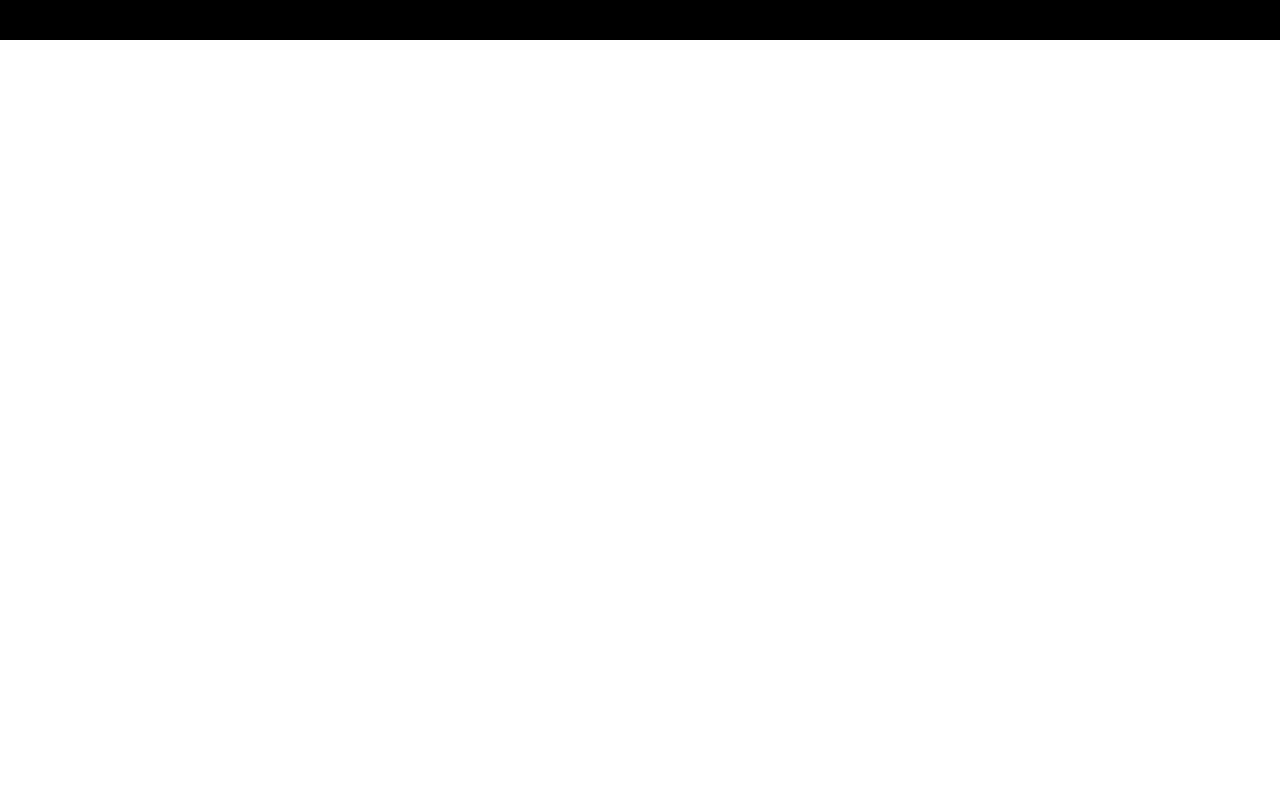
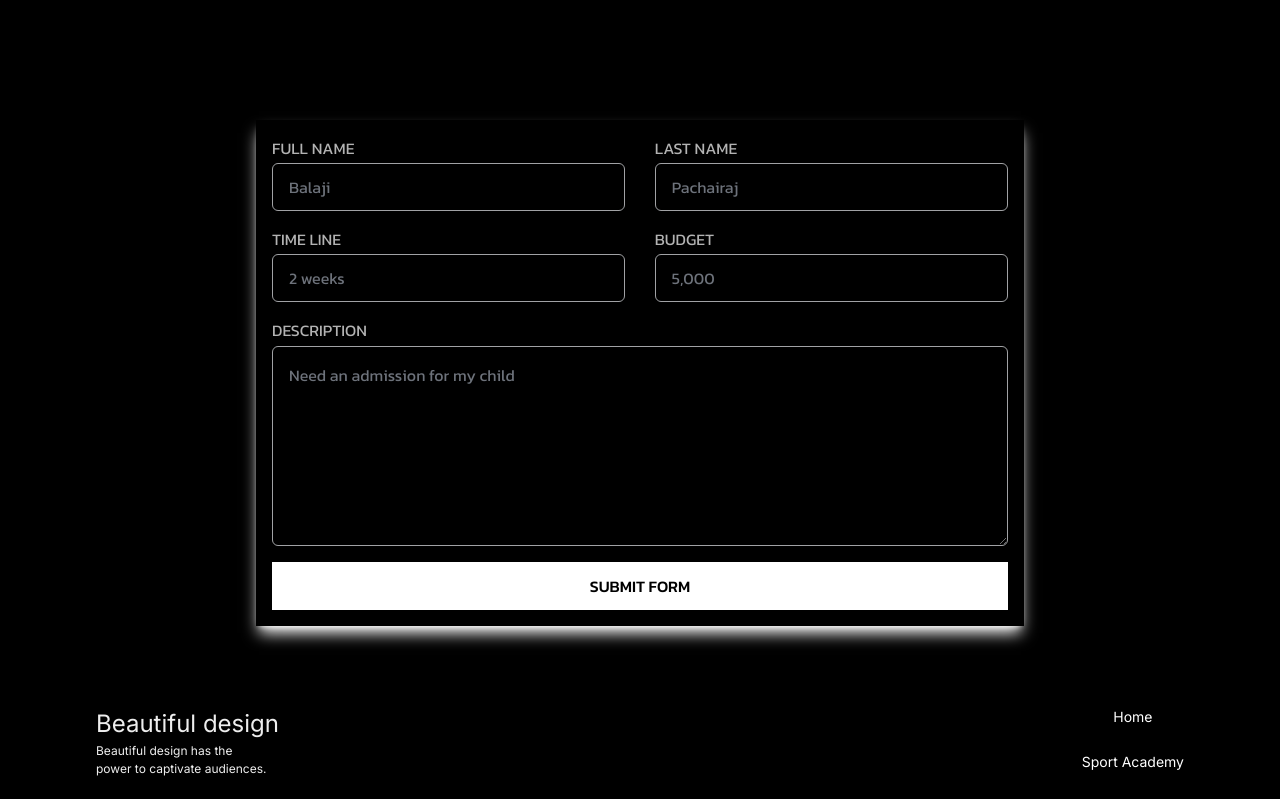
Before and after one commit to Balaji-Pachairaj/vrikshaschool2, a React (Vite) app in the folder frontend/: page /contact in a window 1280 px wide. Before the commit this address had no page. Shown: the part 520-1319 px from the top of the page. Before the commit the page ends 800 px from the top, so only its background shows below. Built offline with nearby package versions, Linux system fonts and the light colour scheme.

Commit message:
feat : Contact Form Fe complete

```diff
--- a/frontend/src/App.jsx
+++ b/frontend/src/App.jsx
@@ -21,6 +21,7 @@ import Content from "./discover/Content";
 import Sports from "./curricular/Sports";
 import NavBar from "./pages/NavBar";
 import FooterSection from "./pages/FooterSection";
+import ContactUs from "./pages/ContactUs";
 
 const router = createBrowserRouter([
   {
@@ -77,6 +78,7 @@ const router = createBrowserRouter([
     element: <SportAcademy />,
   },
   { path: "/admission", element: <></> },
+  { path: "/contact", element: <ContactUs /> },
 ]);
 
 function App() {
--- /dev/null
+++ b/frontend/src/pages/ContactUs.jsx
@@ -0,0 +1,99 @@
+import React from "react";
+import NavBar from "./NavBar";
+
+const ContactUs = () => {
+  return (
+    <>
+      <NavBar />
+      <div className=" w-full min-h-screen bg-black">
+        <div className=" w-full md:h-[80vh] h-[30vh] flex flex-col md:justify-center justify-end items-center md:pb-[0px] pb-[5vh]">
+          <h1 className=" text-[10vw] text-white font-kanit uppercase   ">
+            Contact
+          </h1>
+        </div>
+
+        <div className=" w-full h-fit flex flex-row justify-center ">
+          <div className=" md:w-[60vw] w-[100%] h-fit flex flex-col gap-[1rem]  shadow-lg shadow-[white] md:p-[1rem] p-[0.5rem] ">
+            {/* -------------------------------------- */}
+            <div className=" w-full  h-fit flex md:flex-row flex-col justify-between  gap-[1rem] ">
+              {/* -------------------------------------- */}
+              <div className=" md:w-[48%] w-full flex flex-col gap-[0.2rem]">
+                <label className=" text-[16px] text-white font-kanit uppercase opacity-70">
+                  Full Name
+                </label>
+                <input
+                  type={"text"}
+                  placeholder="Balaji"
+                  className="w-full h-[48px] border-[1px] border-opacity-70 rounded-[6px]  bg-black text-[16px] text-white opacity-70 font-kanit ps-[1rem] "
+                />
+              </div>
+              {/* -------------------------------------- */}
+              <div className=" md:w-[48%] w-full flex flex-col gap-[0.2rem]">
+                <label className=" text-[16px] text-white font-kanit uppercase opacity-70">
+                  Last Name
+                </label>
+                <input
+                  type={"text"}
+                  placeholder="Pachairaj"
+                  className="w-full h-[48px] border-[1px] border-opacity-70 rounded-[6px]  bg-black text-[16px] text-white opacity-70 font-kanit ps-[1rem] "
+                />
+              </div>
+              {/* -------------------------------------- */}
+            </div>
+            {/* -------------------------------------- */}
+            <div className=" w-full  h-fit flex md:flex-row flex-col  justify-between gap-[1rem] ">
+              {/* -------------------------------------- */}
+              <div className=" md:w-[48%] w-full flex flex-col gap-[0.2rem]">
+                <label className=" text-[16px] text-white font-kanit uppercase opacity-70">
+                  Time Line
+                </label>
+                <input
+                  type={"text"}
+                  placeholder="2 weeks"
+                  className="w-full h-[48px] border-[1px] border-opacity-70 rounded-[6px]  bg-black text-[16px] text-white opacity-70 font-kanit ps-[1rem] "
+                />
+              </div>
+              {/* -------------------------------------- */}
+              <div className=" md:w-[48%] w-full flex flex-col gap-[0.2rem]">
+                <label className=" text-[16px] text-white font-kanit uppercase opacity-70">
+                  Budget
+                </label>
+                <input
+                  type={"text"}
+                  placeholder="5,000"
+                  className="w-full h-[48px] border-[1px] border-opacity-70 rounded-[6px]  bg-black text-[16px] text-white opacity-70 font-kanit ps-[1rem] "
+                />
+              </div>
+              {/* -------------------------------------- */}
+            </div>
+            {/* -------------------------------------- */}
+            <div className=" w-full  h-fit flex flex-row  gap-[1rem] ">
+              {/* -------------------------------------- */}
+              <div className=" w-full flex flex-col gap-[0.2rem]">
+                <label className=" text-[16px] text-white font-kanit uppercase opacity-70">
+                  description
+                </label>
+                <textarea
+                  type={"text"}
+                  placeholder="Need an admission for my child"
+                  className="w-full h-[200px] border-[1px] pt-[1rem] border-opacity-70 rounded-[6px]  bg-black text-[16px] text-white opacity-70 font-kanit ps-[1rem] "
+                />
+              </div>
+
+              {/* -------------------------------------- */}
+            </div>
+
+            <div className=" w-full h-fit">
+              <button className=" w-full h-[48px]  bg-white text-[16px] text-black font-[500] font-kanit">
+                SUBMIT FORM
+              </button>
+            </div>
+            {/* -------------------------------------- */}
+          </div>
+        </div>
+      </div>
+    </>
+  );
+};
+
+export default ContactUs;
--- a/frontend/src/pages/NavBar.jsx
+++ b/frontend/src/pages/NavBar.jsx
@@ -12,6 +12,7 @@ const NavBar_links = [
   { title: "Co-curriculam", to: "/curricular" },
   { title: "Sport Academy", to: "/sportacademy" },
   { title: "About Us", to: "/aboutus" },
+  { title: "Contact", to: "/contact" },
 ];
 
 const NavBar = () => {
```
